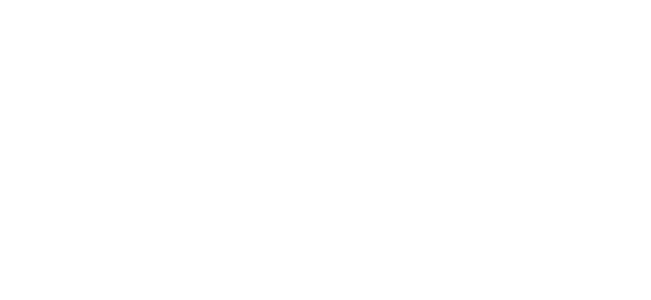
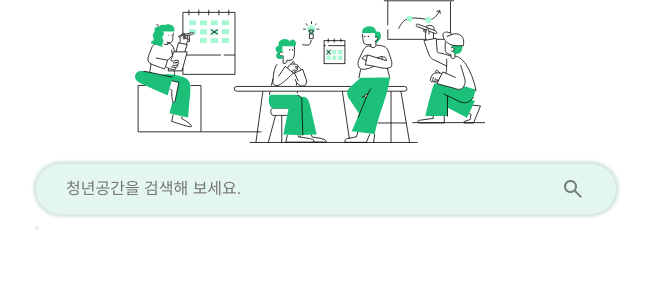
Before and after one commit to yeruru/moyeoYoung_frontend, a React (Create React App) app: page /youthspacelist in a window 1280 px wide. Before the commit this address had no page. Shown: the top 300 px of the page, without its empty margins (330-981 px from the left). Built offline with nearby package versions, Linux system fonts and the light colour scheme; a web font is replaced by a local one.

Commit message:
FEAT : YouthSpaceList.jsx ,css

```diff
--- a/src/App.js
+++ b/src/App.js
@@ -6,10 +6,12 @@ import RoomFeed from "./page/Room/RoomContent/Feed/RoomFeed";
 import RoomAnno from "./page/Room/RoomContent/Announcements/RoomAnno";
 import RoomList from "./page/OpenRoom/RoomList";
 import MakeRoom from "./page/OpenRoom/MakeRoom";
+import { YouthSpaceList } from "./page/YouthSpace/YouthSpaceList";
 function App() {
   return (
     <Router>
       <Routes>
+        <Route exact path="/youthspacelist" element={<YouthSpaceList/>}/>
         <Route exact path="/makeroom" element={<MakeRoom/>}/>
         <Route exact path="/roomlist" element={<RoomList/>}/>
         <Route path="/roomMain/*" element={<RoomMain />} />
--- /dev/null
+++ b/src/page/YouthSpace/YouthSpaceList.css
@@ -0,0 +1,50 @@
+#youth-space-list .center-img{
+    width: 350px;
+    height: auto;
+    display: block;
+    margin: 0 auto;
+}
+#youth-space-list button:focus, button:active{
+    outline: none;
+}
+#youth-space-list input:focus, input:active{
+    outline: none;
+    border: 1px solid rgb(182, 195, 190);
+}
+
+#youth-space-list .center-img {
+    width: 350px;
+    height: auto;
+    display: block;
+    margin: 0 auto;
+}
+
+#youth-space-list .search-position {
+    width: 550px;
+    position: relative;
+    margin: 0 auto;
+}
+
+#youth-space-list .search-text {
+    width: 100%;
+    height: 50px;
+    background-color: rgba(228, 247, 239, 1);
+    border-radius: 50px;
+    border: 1px solid rgb(215, 231, 225);
+    box-shadow: 0px 0px 3px 2px rgb(215, 231, 225);
+    margin: 0 auto;
+    display: block;
+    margin-top: 20px;
+    font-size: 16px;
+    color: #72817a;
+    padding-left: 30px;
+    /* 9CB4AA */
+
+}
+
+#youth-space-list .search-icon {
+    position: absolute;
+    right: 0;
+    top: 14px;
+    color: #72817a;
+}
--- /dev/null
+++ b/src/page/YouthSpace/YouthSpaceList.jsx
@@ -0,0 +1,19 @@
+import './YouthSpaceList.css'
+import React from 'react'
+
+export const YouthSpaceList = () => {
+  return (
+   <div id="youth-space-list">
+    <div className='search-box'>
+        <div className='search-box'>
+          <img src='/image/Group 51.svg' className='center-img' />
+          <div className='search-position'><input type='text' className='search-text' name='word' placeholder='청년공간을 검색해 보세요.' />
+            <button type='submit'><span class="material-symbols-outlined search-icon">
+              search
+            </span></button></div>
+          </div>
+        </div>
+    </div>
+
+  )
+}
```
Also changed, not shown: public/image/Group 51.svg (added).
